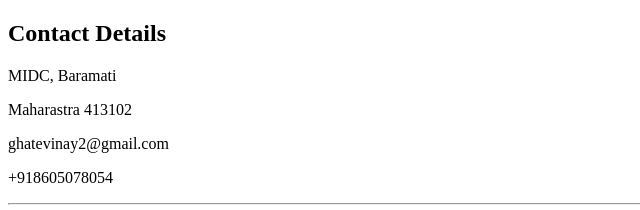
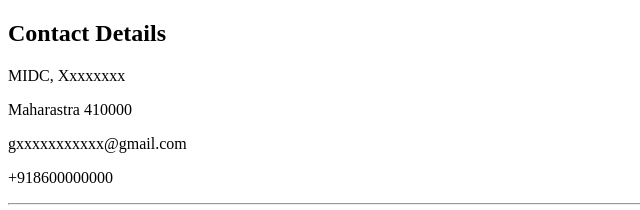
Before and after one commit to Vinay31g/first-site, a plain HTML site: page contact_me.html in a window 1280 px wide. Shown: the top 210 px of the page, 0-640 px from the left. Drawn offline with Linux system fonts and the light colour scheme.

Commit message:
Update contact_me.html

```diff
--- a/contact_me.html
+++ b/contact_me.html
@@ -6,10 +6,10 @@
     </head>
     <body>
         <h2>Contact Details</h2>
-        <p>MIDC, Baramati</p>
-        <p>Maharastra 413102</p>
-        <p>ghatevinay2@gmail.com</p>
-        <p>+918605078054</p>
+        <p>MIDC, Xxxxxxxx</p>
+        <p>Maharastra 410000</p>
+        <p>gxxxxxxxxxxx@gmail.com</p>
+        <p>+918600000000</p>
         <hr>
         <form action="mailto:ghatevinay2@gnail.com" method="POST" enctype="text/plain">
         <label for="Name">Name</label>
```
